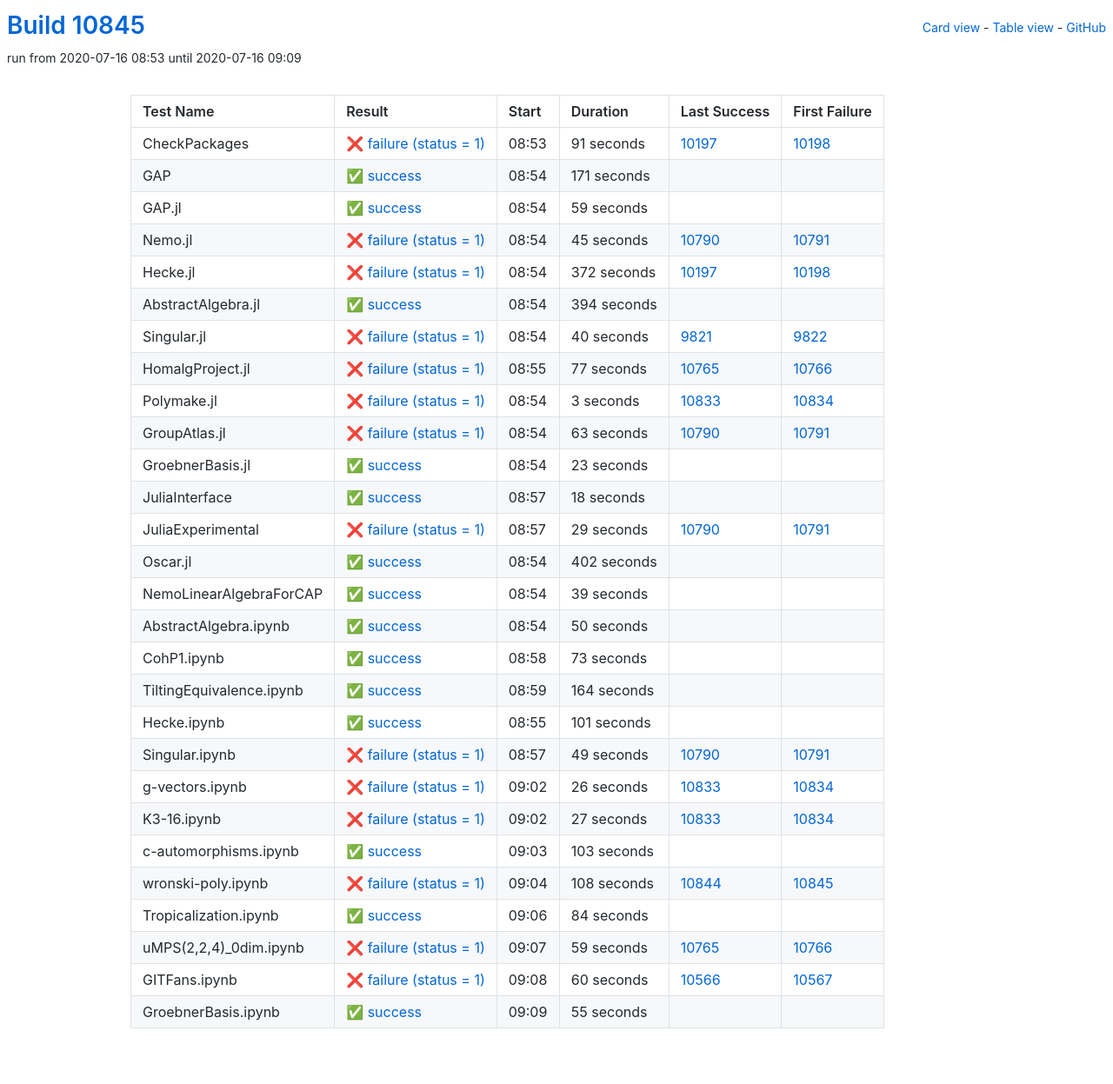
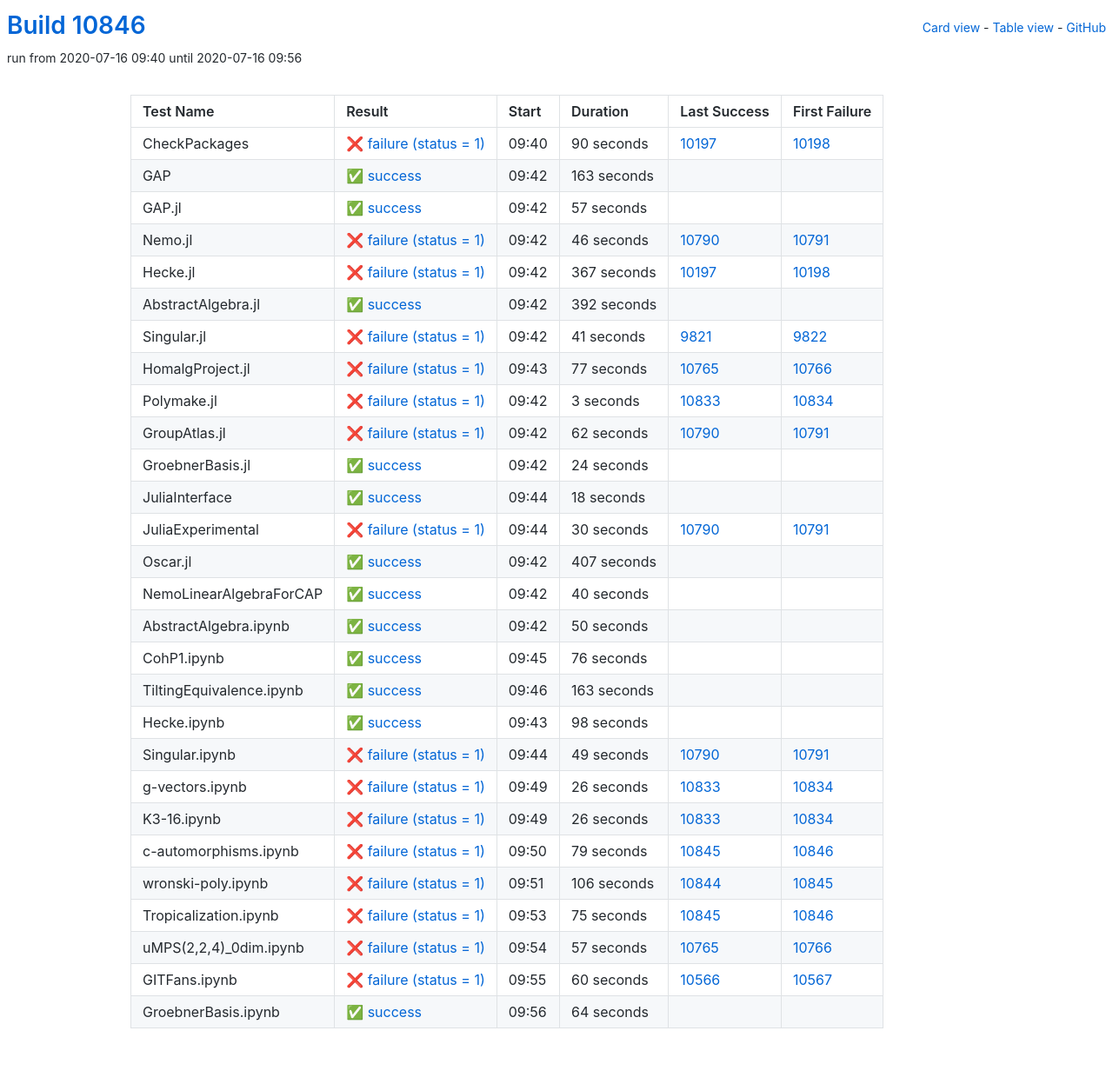
Before and after one commit to oscar-system/oscar-ci-status, a Jekyll site: the page built from table.html, in a window 1280 px wide. Shown: the whole page at 87% size. Built offline with Jekyll 4.4.1, drawn with Linux system fonts in a browser that asks for light colours.

Commit message:
Build #10846

```diff
--- a/_data/ci.yml
+++ b/_data/ci.yml
@@ -1,6 +1,6 @@
 ---
-build: 10845
-build_url: https://oscarci.mathematik.uni-kl.de/job/oscar/10845/
+build: 10846
+build_url: https://oscarci.mathematik.uni-kl.de/job/oscar/10846/
 job: oscar
 organization: oscar-system
 repo: oscar-ci-status
@@ -8,92 +8,92 @@
 tests:
 - name: CheckPackages
   id: checkpackages
-  log: https://oscarci.mathematik.uni-kl.de/job/oscar/10845/artifact/logs/build-10845/CheckPackages.log
-  start: 2020-07-16 08:53
+  log: https://oscarci.mathematik.uni-kl.de/job/oscar/10846/artifact/logs/build-10846/CheckPackages.log
+  start: 2020-07-16 09:40
   success: false
   exitcode: 1
   status: failure
-  duration: 91
+  duration: 90
   last_success: 10197
   last_success_url: https://oscarci.mathematik.uni-kl.de/job/oscar/10197/
   first_failure: 10198
   first_failure_url: https://oscarci.mathematik.uni-kl.de/job/oscar/10198/
 - name: GAP
   id: gap
-  log: https://oscarci.mathematik.uni-kl.de/job/oscar/10845/artifact/logs/build-10845/GAP.log
-  start: 2020-07-16 08:54
+  log: https://oscarci.mathematik.uni-kl.de/job/oscar/10846/artifact/logs/build-10846/GAP.log
+  start: 2020-07-16 09:42
   success: true
   exitcode: 0
   status: success
-  duration: 171
+  duration: 163
   last_success: false
   last_success_url:
   first_failure: false
   first_failure_url:
 - name: GAP.jl
   id: gap-jl
-  log: https://oscarci.mathematik.uni-kl.de/job/oscar/10845/artifact/logs/build-10845/GAP.jl.log
-  start: 2020-07-16 08:54
+  log: https://oscarci.mathematik.uni-kl.de/job/oscar/10846/artifact/logs/build-10846/GAP.jl.log
+  start: 2020-07-16 09:42
   success: true
   exitcode: 0
   status: success
-  duration: 59
+  duration: 57
   last_success: false
   last_success_url:
   first_failure: false
   first_failure_url:
 - name: Nemo.jl
   id: nemo-jl
-  log: https://oscarci.mathematik.uni-kl.de/job/oscar/10845/artifact/logs/build-10845/Nemo.jl.log
-  start: 2020-07-16 08:54
+  log: https://oscarci.mathematik.uni-kl.de/job/oscar/10846/artifact/logs/build-10846/Nemo.jl.log
+  start: 2020-07-16 09:42
   success: false
   exitcode: 1
   status: failure
-  duration: 45
+  duration: 46
   last_success: 10790
   last_success_url: https://oscarci.mathematik.uni-kl.de/job/oscar/10790/
   first_failure: 10791
   first_failure_url: https://oscarci.mathematik.uni-kl.de/job/oscar/10791/
 - name: Hecke.jl
   id: hecke-jl
-  log: https://oscarci.mathematik.uni-kl.de/job/oscar/10845/artifact/logs/build-10845/Hecke.jl.log
-  start: 2020-07-16 08:54
+  log: https://oscarci.mathematik.uni-kl.de/job/oscar/10846/artifact/logs/build-10846/Hecke.jl.log
+  start: 2020-07-16 09:42
   success: false
   exitcode: 1
   status: failure
-  duration: 372
+  duration: 367
   last_success: 10197
   last_success_url: https://oscarci.mathematik.uni-kl.de/job/oscar/10197/
   first_failure: 10198
   first_failure_url: https://oscarci.mathematik.uni-kl.de/job/oscar/10198/
 - name: AbstractAlgebra.jl
   id: abstractalgebra-jl
-  log: https://oscarci.mathematik.uni-kl.de/job/oscar/10845/artifact/logs/build-10845/AbstractAlgebra.jl.log
-  start: 2020-07-16 08:54
+  log: https://oscarci.mathematik.uni-kl.de/job/oscar/10846/artifact/logs/build-10846/AbstractAlgebra.jl.log
+  start: 2020-07-16 09:42
   success: true
   exitcode: 0
   status: success
-  duration: 394
+  duration: 392
   last_success: false
   last_success_url:
   first_failure: false
   first_failure_url:
 - name: Singular.jl
   id: singular-jl
-  log: https://oscarci.mathematik.uni-kl.de/job/oscar/10845/artifact/logs/build-10845/Singular.jl.log
-  start: 2020-07-16 08:54
+  log: https://oscarci.mathematik.uni-kl.de/job/oscar/10846/artifact/logs/build-10846/Singular.jl.log
+  start: 2020-07-16 09:42
   success: false
   exitcode: 1
   status: failure
-  duration: 40
+  duration: 41
   last_success: 9821
   last_success_url: https://oscarci.mathematik.uni-kl.de/job/oscar/9821/
   first_failure: 9822
   first_failure_url: https://oscarci.mathematik.uni-kl.de/job/oscar/9822/
 - name: HomalgProject.jl
   id: homalgproject-jl
-  log: https://oscarci.mathematik.uni-kl.de/job/oscar/10845/artifact/logs/build-10845/HomalgProject.jl.log
-  start: 2020-07-16 08:55
+  log: https://oscarci.mathematik.uni-kl.de/job/oscar/10846/artifact/logs/build-10846/HomalgProject.jl.log
+  start: 2020-07-16 09:43
   success: false
   exitcode: 1
   status: failure
@@ -104,8 +104,8 @@
   first_failure_url: https://oscarci.mathematik.uni-kl.de/job/oscar/10766/
 - name: Polymake.jl
   id: polymake-jl
-  log: https://oscarci.mathematik.uni-kl.de/job/oscar/10845/artifact/logs/build-10845/Polymake.jl.log
-  start: 2020-07-16 08:54
+  log: https://oscarci.mathematik.uni-kl.de/job/oscar/10846/artifact/logs/build-10846/Polymake.jl.log
+  start: 2020-07-16 09:42
   success: false
   exitcode: 1
   status: failure
@@ -116,32 +116,32 @@
   first_failure_url: https://oscarci.mathematik.uni-kl.de/job/oscar/10834/
 - name: GroupAtlas.jl
   id: groupatlas-jl
-  log: https://oscarci.mathematik.uni-kl.de/job/oscar/10845/artifact/logs/build-10845/GroupAtlas.jl.log
-  start: 2020-07-16 08:54
+  log: https://oscarci.mathematik.uni-kl.de/job/oscar/10846/artifact/logs/build-10846/GroupAtlas.jl.log
+  start: 2020-07-16 09:42
   success: false
   exitcode: 1
   status: failure
-  duration: 63
+  duration: 62
   last_success: 10790
   last_success_url: https://oscarci.mathematik.uni-kl.de/job/oscar/10790/
   first_failure: 10791
   first_failure_url: https://oscarci.mathematik.uni-kl.de/job/oscar/10791/
 - name: GroebnerBasis.jl
   id: groebnerbasis-jl
-  log: https://oscarci.mathematik.uni-kl.de/job/oscar/10845/artifact/logs/build-10845/GroebnerBasis.jl.log
-  start: 2020-07-16 08:54
+  log: https://oscarci.mathematik.uni-kl.de/job/oscar/10846/artifact/logs/build-10846/GroebnerBasis.jl.log
+  start: 2020-07-16 09:42
   success: true
   exitcode: 0
   status: success
-  duration: 23
+  duration: 24
   last_success: false
   last_success_url:
   first_failure: false
   first_failure_url:
 - name: JuliaInterface
   id: juliainterface
-  log: https://oscarci.mathematik.uni-kl.de/job/oscar/10845/artifact/logs/build-10845/JuliaInterface.log
-  start: 2020-07-16 08:57
+  log: https://oscarci.mathematik.uni-kl.de/job/oscar/10846/artifact/logs/build-10846/JuliaInterface.log
+  start: 2020-07-16 09:44
   success: true
   exitcode: 0
   status: success
@@ -152,44 +152,44 @@
   first_failure_url:
 - name: JuliaExperimental
   id: juliaexperimental
-  log: https://oscarci.mathematik.uni-kl.de/job/oscar/10845/artifact/logs/build-10845/JuliaExperimental.log
-  start: 2020-07-16 08:57
+  log: https://oscarci.mathematik.uni-kl.de/job/oscar/10846/artifact/logs/build-10846/JuliaExperimental.log
+  start: 2020-07-16 09:44
   success: false
   exitcode: 1
   status: failure
-  duration: 29
+  duration: 30
   last_success: 10790
   last_success_url: https://oscarci.mathematik.uni-kl.de/job/oscar/10790/
   first_failure: 10791
   first_failure_url: https://oscarci.mathematik.uni-kl.de/job/oscar/10791/
 - name: Oscar.jl
   id: oscar-jl
-  log: https://oscarci.mathematik.uni-kl.de/job/oscar/10845/artifact/logs/build-10845/Oscar.jl.log
-  start: 2020-07-16 08:54
+  log: https://oscarci.mathematik.uni-kl.de/job/oscar/10846/artifact/logs/build-10846/Oscar.jl.log
+  start: 2020-07-16 09:42
   success: true
   exitcode: 0
   status: success
-  duration: 402
+  duration: 407
   last_success: false
   last_success_url:
   first_failure: false
   first_failure_url:
 - name: NemoLinearAlgebraForCAP
   id: nemolinearalgebraforcap
-  log: https://oscarci.mathematik.uni-kl.de/job/oscar/10845/artifact/logs/build-10845/NemoLinearAlgebraForCAP.log
-  start: 2020-07-16 08:54
+  log: https://oscarci.mathematik.uni-kl.de/job/oscar/10846/artifact/logs/build-10846/NemoLinearAlgebraForCAP.log
+  start: 2020-07-16 09:42
   success: true
   exitcode: 0
   status: success
-  duration: 39
+  duration: 40
   last_success: false
   last_success_url:
   first_failure: false
   first_failure_url:
 - name: AbstractAlgebra.ipynb
   id: abstractalgebra-ipynb
-  log: https://oscarci.mathematik.uni-kl.de/job/oscar/10845/artifact/logs/build-10845/AbstractAlgebra.ipynb.log
-  start: 2020-07-16 08:54
+  log: https://oscarci.mathematik.uni-kl.de/job/oscar/10846/artifact/logs/build-10846/AbstractAlgebra.ipynb.log
+  start: 2020-07-16 09:42
   success: true
   exitcode: 0
   status: success
@@ -200,44 +200,44 @@
   first_failure_url:
 - name: CohP1.ipynb
   id: cohp1-ipynb
-  log: https://oscarci.mathematik.uni-kl.de/job/oscar/10845/artifact/logs/build-10845/CohP1.ipynb.log
-  start: 2020-07-16 08:58
+  log: https://oscarci.mathematik.uni-kl.de/job/oscar/10846/artifact/logs/build-10846/CohP1.ipynb.log
+  start: 2020-07-16 09:45
   success: true
   exitcode: 0
   status: success
-  duration: 73
+  duration: 76
   last_success: false
   last_success_url:
   first_failure: false
   first_failure_url:
 - name: TiltingEquivalence.ipynb
   id: tiltingequivalence-ipynb
-  log: https://oscarci.mathematik.uni-kl.de/job/oscar/10845/artifact/logs/build-10845/TiltingEquivalence.ipynb.log
-  start: 2020-07-16 08:59
+  log: https://oscarci.mathematik.uni-kl.de/job/oscar/10846/artifact/logs/build-10846/TiltingEquivalence.ipynb.log
+  start: 2020-07-16 09:46
   success: true
   exitcode: 0
   status: success
-  duration: 164
+  duration: 163
   last_success: false
   last_success_url:
   first_failure: false
   first_failure_url:
 - name: Hecke.ipynb
   id: hecke-ipynb
-  log: https://oscarci.mathematik.uni-kl.de/job/oscar/10845/artifact/logs/build-10845/Hecke.ipynb.log
-  start: 2020-07-16 08:55
+  log: https://oscarci.mathematik.uni-kl.de/job/oscar/10846/artifact/logs/build-10846/Hecke.ipynb.log
+  start: 2020-07-16 09:43
   success: true
   exitcode: 0
   status: success
-  duration: 101
+  duration: 98
   last_success: false
   last_success_url:
   first_failure: false
   first_failure_url:
 - name: Singular.ipynb
   id: singular-ipynb
-  log: https://oscarci.mathematik.uni-kl.de/job/oscar/10845/artifact/logs/build-10845/Singular.ipynb.log
-  start: 2020-07-16 08:57
+  log: https://oscarci.mathematik.uni-kl.de/job/oscar/10846/artifact/logs/build-10846/Singular.ipynb.log
+  start: 2020-07-16 09:44
   success: false
   exitcode: 1
   status: failure
@@ -248,8 +248,8 @@
   first_failure_url: https://oscarci.mathematik.uni-kl.de/job/oscar/10791/
 - name: g-vectors.ipynb
   id: g-vectors-ipynb
-  log: https://oscarci.mathematik.uni-kl.de/job/oscar/10845/artifact/logs/build-10845/g-vectors.ipynb.log
-  start: 2020-07-16 09:02
+  log: https://oscarci.mathematik.uni-kl.de/job/oscar/10846/artifact/logs/build-10846/g-vectors.ipynb.log
+  start: 2020-07-16 09:49
   success: false
   exitcode: 1
   status: failure
@@ -260,68 +260,68 @@
   first_failure_url: https://oscarci.mathematik.uni-kl.de/job/oscar/10834/
 - name: K3-16.ipynb
   id: k3-16-ipynb
-  log: https://oscarci.mathematik.uni-kl.de/job/oscar/10845/artifact/logs/build-10845/K3-16.ipynb.log
-  start: 2020-07-16 09:02
+  log: https://oscarci.mathematik.uni-kl.de/job/oscar/10846/artifact/logs/build-10846/K3-16.ipynb.log
+  start: 2020-07-16 09:49
   success: false
   exitcode: 1
   status: failure
-  duration: 27
+  duration: 26
   last_success: 10833
   last_success_url: https://oscarci.mathematik.uni-kl.de/job/oscar/10833/
   first_failure: 10834
   first_failure_url: https://oscarci.mathematik.uni-kl.de/job/oscar/10834/
 - name: c-automorphisms.ipynb
   id: c-automorphisms-ipynb
-  log: https://oscarci.mathematik.uni-kl.de/job/oscar/10845/artifact/logs/build-10845/c-automorphisms.ipynb.log
-  start: 2020-07-16 09:03
-  success: true
-  exitcode: 0
-  status: success
-  duration: 103
-  last_success: false
-  last_success_url:
-  first_failure: false
-  first_failure_url:
-- name: wronski-poly.ipynb
-  id: wronski-poly-ipynb
-  log: https://oscarci.mathematik.uni-kl.de/job/oscar/10845/artifact/logs/build-10845/wronski-poly.ipynb.log
-  start: 2020-07-16 09:04
+  log: https://oscarci.mathematik.uni-kl.de/job/oscar/10846/artifact/logs/build-10846/c-automorphisms.ipynb.log
+  start: 2020-07-16 09:50
   success: false
   exitcode: 1
   status: failure
-  duration: 108
+  duration: 79
+  last_success: 10845
+  last_success_url: https://oscarci.mathematik.uni-kl.de/job/oscar/10845/
+  first_failure: 10846
+  first_failure_url: https://oscarci.mathematik.uni-kl.de/job/oscar/10846/
+- name: wronski-poly.ipynb
+  id: wronski-poly-ipynb
+  log: https://oscarci.mathematik.uni-kl.de/job/oscar/10846/artifact/logs/build-10846/wronski-poly.ipynb.log
+  start: 2020-07-16 09:51
+  success: false
+  exitcode: 1
+  status: failure
+  duration: 106
   last_success: 10844
   last_success_url: https://oscarci.mathematik.uni-kl.de/job/oscar/10844/
   first_failure: 10845
   first_failure_url: https://oscarci.mathematik.uni-kl.de/job/oscar/10845/
 - name: Tropicalization.ipynb
   id: tropicalization-ipynb
-  log: https://oscarci.mathematik.uni-kl.de/job/oscar/10845/artifact/logs/build-10845/Tropicalization.ipynb.log
-  start: 2020-07-16 09:06
-  success: true
-  exitcode: 0
-  status: success
-  duration: 84
-  last_success: false
-  last_success_url:
-  first_failure: false
-  first_failure_url:
-- name: uMPS(2,2,4)_0dim.ipynb
-  id: umps-2-2-4-0dim-ipynb
-  log: https://oscarci.mathematik.uni-kl.de/job/oscar/10845/artifact/logs/build-10845/uMPS-2-2-4-_0dim.ipynb.log
-  start: 2020-07-16 09:07
+  log: https://oscarci.mathematik.uni-kl.de/job/oscar/10846/artifact/logs/build-10846/Tropicalization.ipynb.log
+  start: 2020-07-16 09:53
   success: false
   exitcode: 1
   status: failure
-  duration: 59
+  duration: 75
+  last_success: 10845
+  last_success_url: https://oscarci.mathematik.uni-kl.de/job/oscar/10845/
+  first_failure: 10846
+  first_failure_url: https://oscarci.mathematik.uni-kl.de/job/oscar/10846/
+- name: uMPS(2,2,4)_0dim.ipynb
+  id: umps-2-2-4-0dim-ipynb
+  log: https://oscarci.mathematik.uni-kl.de/job/oscar/10846/artifact/logs/build-10846/uMPS-2-2-4-_0dim.ipynb.log
+  start: 2020-07-16 09:54
+  success: false
+  exitcode: 1
+  status: failure
+  duration: 57
   last_success: 10765
   last_success_url: https://oscarci.mathematik.uni-kl.de/job/oscar/10765/
   first_failure: 10766
   first_failure_url: https://oscarci.mathematik.uni-kl.de/job/oscar/10766/
 - name: GITFans.ipynb
   id: gitfans-ipynb
-  log: https://oscarci.mathematik.uni-kl.de/job/oscar/10845/artifact/logs/build-10845/GITFans.ipynb.log
-  start: 2020-07-16 09:08
+  log: https://oscarci.mathematik.uni-kl.de/job/oscar/10846/artifact/logs/build-10846/GITFans.ipynb.log
+  start: 2020-07-16 09:55
   success: false
   exitcode: 1
   status: failure
@@ -332,12 +332,12 @@
   first_failure_url: https://oscarci.mathematik.uni-kl.de/job/oscar/10567/
 - name: GroebnerBasis.ipynb
   id: groebnerbasis-ipynb
-  log: https://oscarci.mathematik.uni-kl.de/job/oscar/10845/artifact/logs/build-10845/GroebnerBasis.ipynb.log
-  start: 2020-07-16 09:09
+  log: https://oscarci.mathematik.uni-kl.de/job/oscar/10846/artifact/logs/build-10846/GroebnerBasis.ipynb.log
+  start: 2020-07-16 09:56
   success: true
   exitcode: 0
   status: success
-  duration: 55
+  duration: 64
   last_success: false
   last_success_url:
   first_failure: false
```
Also changed, not shown: README.md.
